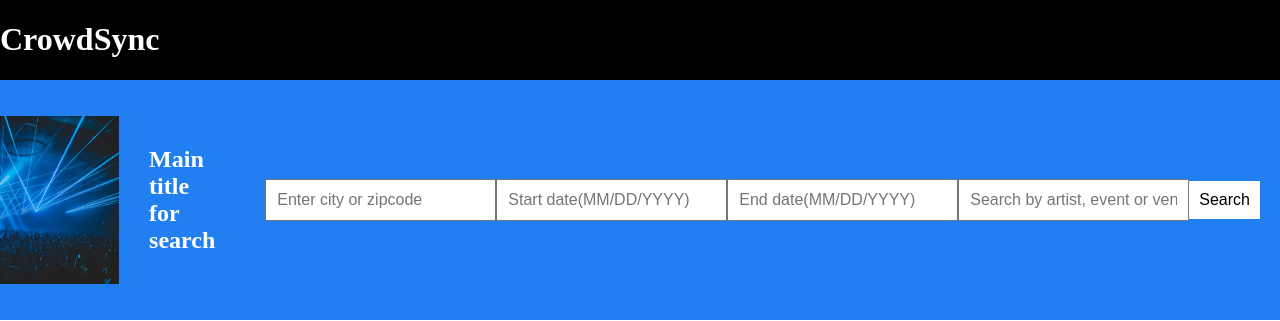
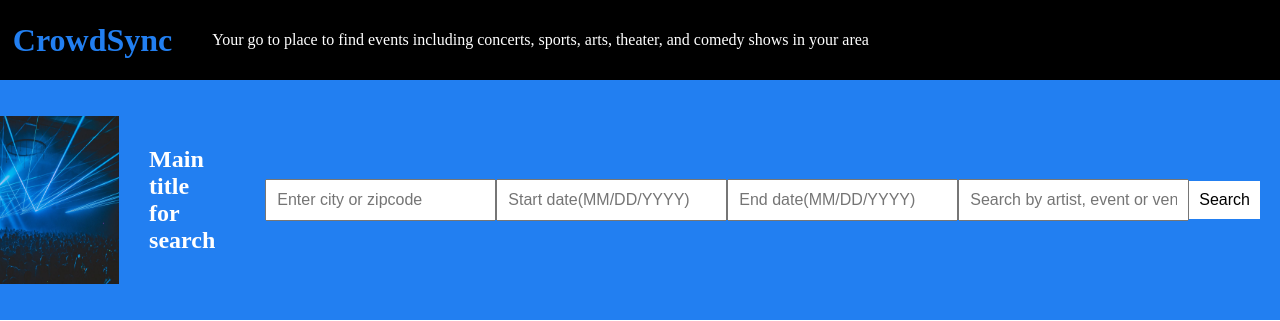
Before and after one commit to AnthonyC247/CrowdSync, a Flask app: template app/templates/results.html in a window 1280 px wide. Shown: the top 321 px of the page. Run offline with Flask 3, Linux system fonts and the light colour scheme; the template is opened without the code that fills it, so the values that code supplies are empty.

Commit message:
adding results page and files

```diff
--- a/app/static/home.css
+++ b/app/static/home.css
@@ -16,6 +16,7 @@ html, body {
 
 h1 {
     color:#227FF1;
+    padding-left: 1%;
 }
 .summary {
     text-align: center;
--- a/app/static/results.css
+++ b/app/static/results.css
@@ -8,7 +8,21 @@ html, body {
     background-color: black;
     color: white;
     height: 10%;
+    display: flex;
+    flex-direction: row;
+    align-items: center;
+    gap: 40px;
 }
+
+h1 {
+    color:#227FF1;
+    padding-left: 1%;
+}
+
+.summary {
+    text-align: center;
+}
+
 .middle_bar {
     background-color: #227FF1;
     color: white;
--- a/app/templates/results.html
+++ b/app/templates/results.html
@@ -11,6 +11,7 @@
 
     <div class="top_bar">
         <h1>CrowdSync</h1>
+        <p class="summary">Your go to place to find events including concerts, sports, arts, theater, and comedy shows in your area</p>
     </div>
 
     <div class="middle_bar">
```
